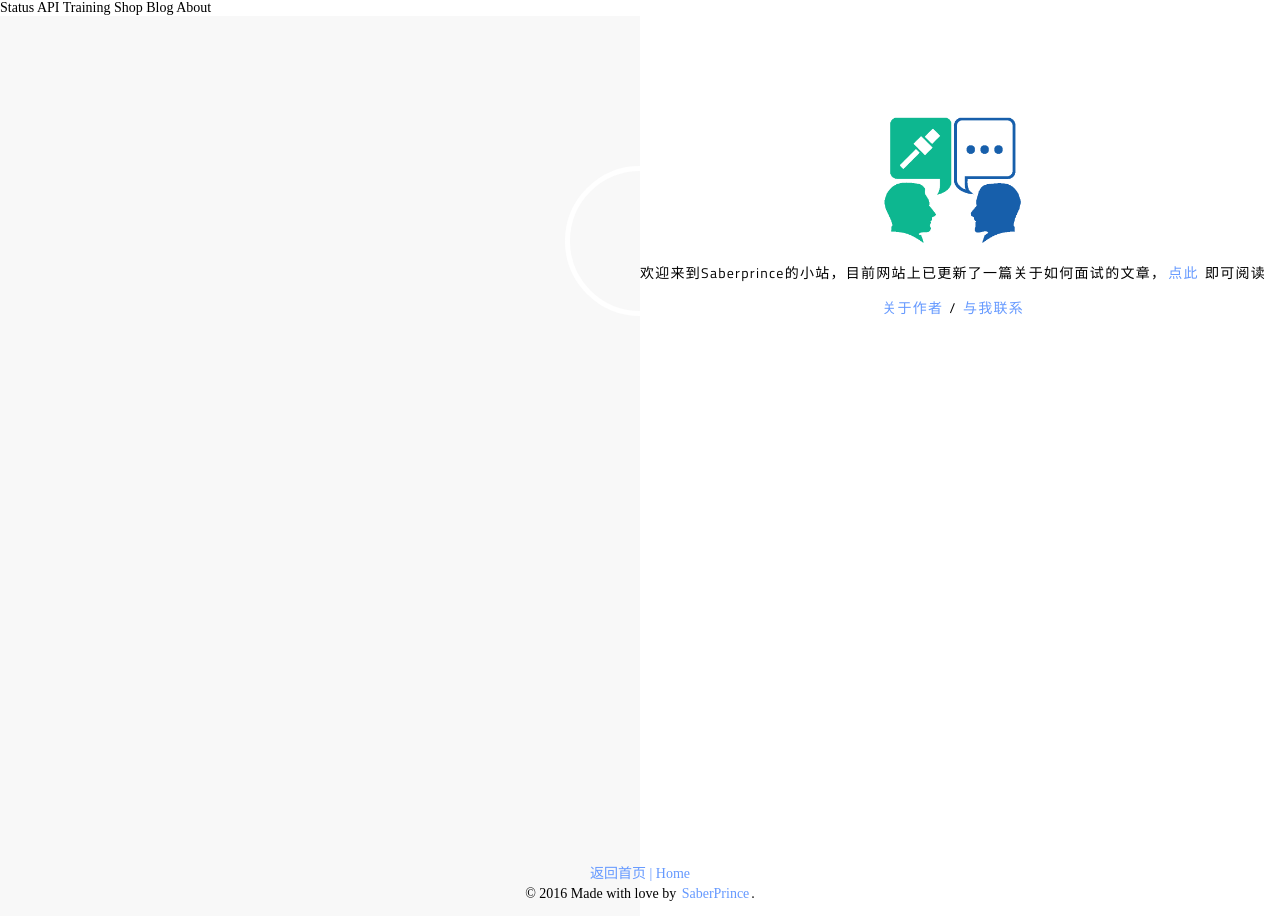
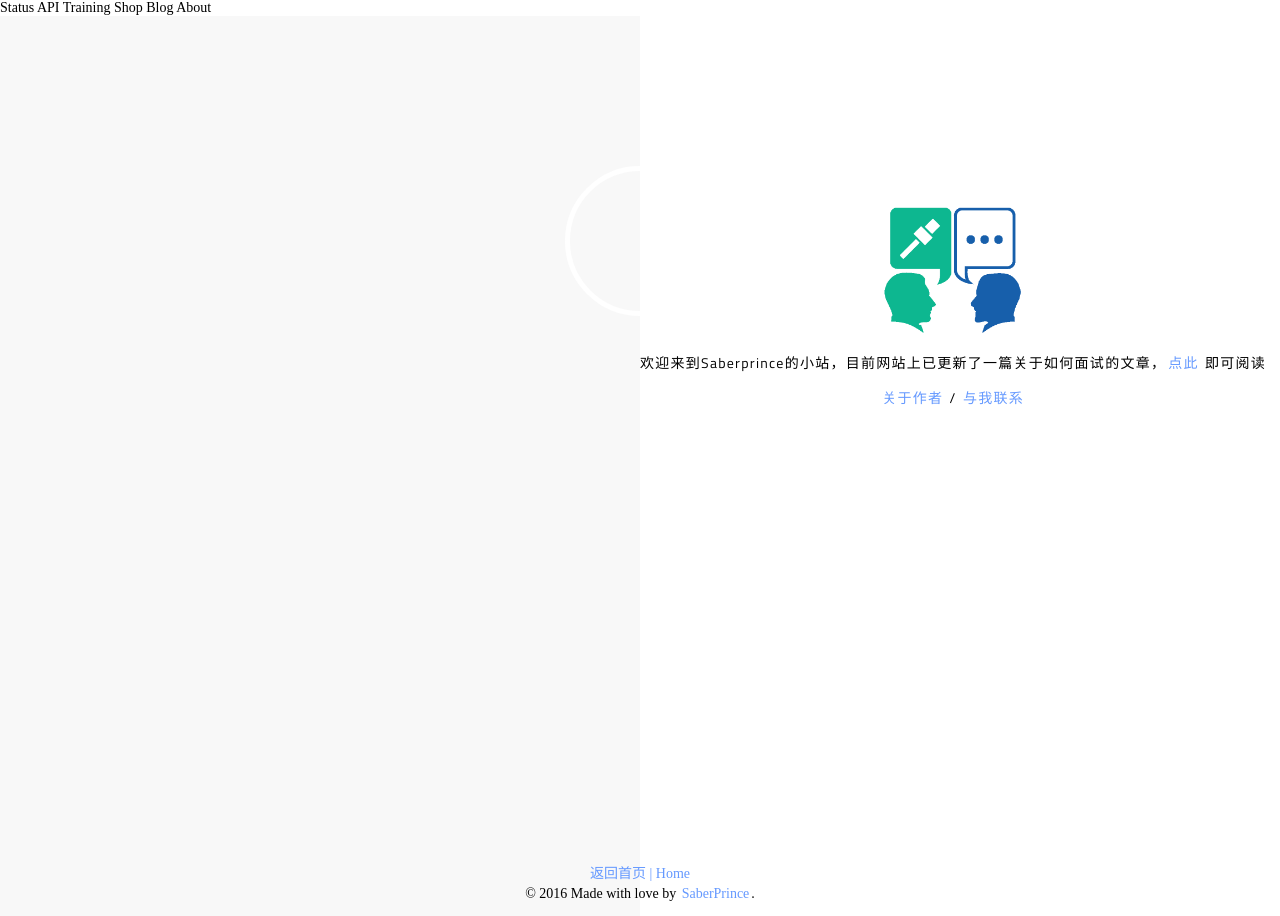
Before and after one commit to saberprince/saberprince.github.io, a Jekyll site: the page built from index.html, in a window 1280 px wide. Built offline with Jekyll 4.4.1, drawn with Linux system fonts in a browser that asks for light colours; nearby versions of some CDN libraries; library files that are not in the unit come from our copies.

Commit message:
Update style.css

```diff
--- a/assets/css/style.css
+++ b/assets/css/style.css
@@ -493,7 +493,7 @@ img {
 @media (min-width: 769px) {
   .index-wrapper {
     position: absolute;
-    top: 10%;   <!--40% -->
+    top: 20%;   <!--40% -->
     right: 0;
     left: 0;
     margin-right: auto;
```
